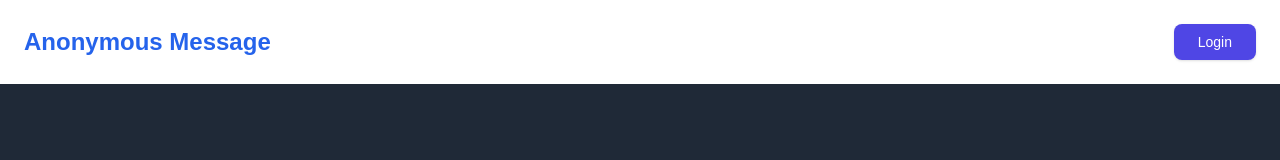
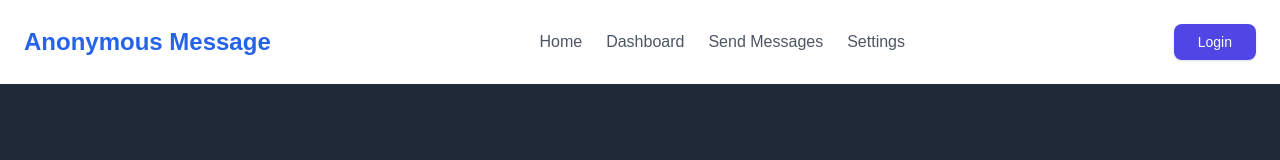
Before and after one commit to gyanvendra2005/my-app-next, a Next.js app: page / in a window 1280 px wide. Shown: the top 160 px of the page. Built offline with nearby package versions, Linux system fonts and the light colour scheme; no server answers.

Commit message:
Navbar updated

```diff
--- a/src/app/u/[username]/page.tsx
+++ b/src/app/u/[username]/page.tsx
@@ -170,6 +170,8 @@ export default function SendMessage() {
     </form>
   </Form>
 
+  {/* <Separator className="mb-6" /> */}
+
   {/* Search User Section */}
   <div className="mt-6">
     <div className="flex justify-center items-center space-x-2 mb-4">
@@ -190,12 +192,16 @@ export default function SendMessage() {
     </div>
   </div>
 
+  <Separator className="mb-6" />
+
   {/* User Cards Section - No Grid Layout */}
   <div className="mt-8 space-y-6">
     {users.map((user) => (
       <UserCard user={user} key={Math.random()} />
     ))}
   </div>
+
+  <Separator className="mb-6" />
 
   {/* Suggested Messages Section */}
   <div className="space-y-4 my-8">
--- a/src/components/navbar.tsx
+++ b/src/components/navbar.tsx
@@ -6,28 +6,39 @@ import {  signOut, useSession } from 'next-auth/react'
 // import { User } from 'next-auth'
 import {Button} from './ui/button'
 import { FaUser } from 'react-icons/fa';
-import { SidebarProvider, SidebarTrigger } from "@/components/ui/sidebar"
-import { AppSidebar } from "@/components/sidebar"
 
 const Navbar = () => {
 
     const {data:session}= useSession()
     // const user:User =session?.user as User
+    // console.log(user);
+
 
   return (
     <nav className="p-4 md:p-6 shadow-md bg-white">
-
-{/* <div className="flex flex-col min-h-screen">
-  {children}
-</div> */}
-
   <div className="container mx-auto flex flex-col md:flex-row justify-between items-center">
 
-
     {/* Logo */}
-        <a href="/dashboad" className="text-2xl font-extrabold text-blue-600 mb-4 md:mb-0 hover:text-gray-600 transition duration-300 ease-in-out">
+    <a href="/dashboard" className="text-2xl font-extrabold text-blue-600 mb-4 md:mb-0 hover:text-gray-600 transition duration-300 ease-in-out">
       Anonymous Message
     </a>
+
+    {/* Center: Navigation Links */}
+    <div className="flex space-x-6">
+    <Link href="/"
+        className="text-gray-600 hover:text-blue-600 transition duration-300">Home
+      </Link>
+      <Link href="/dashboad"
+        className="text-gray-600 hover:text-blue-600 transition duration-300">Dashboard
+      </Link>
+
+      <Link href={`/u/${session?.user.username}`}
+        className="text-gray-600 hover:text-blue-600 transition duration-300">Send Messages
+      </Link>
+      <Link href="/settings"
+         className="text-gray-600 hover:text-blue-600 transition duration-300">Settings
+      </Link>
+    </div>
 
     {/* Right Side: Login / Logout */}
     <div className="flex items-center space-x-4">
@@ -61,7 +72,6 @@ const Navbar = () => {
   </div>
 </nav>
 
-
 )
 }
 
```
Lines whose indentation alone changed are shown as unchanged.
